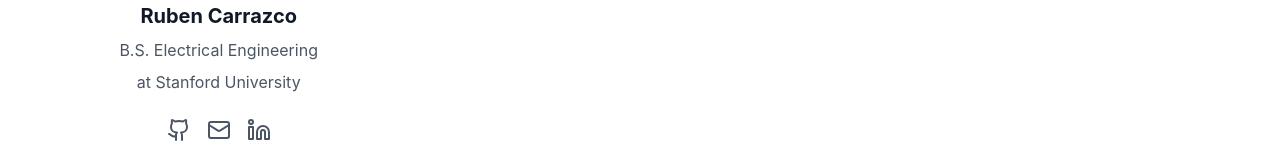
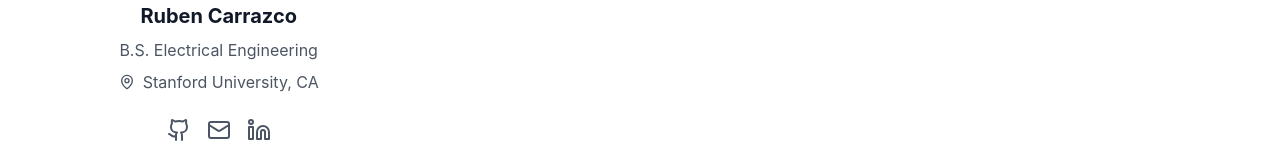
Before and after one commit to rcarrz04/ee-portfolio, a React (Vite) app: page /about in a window 1280 px wide. Shown: the part 326-486 px from the top of the page. Built offline with nearby package versions, Linux system fonts and the light colour scheme.

Commit message:
Fix profile location
Update the profile to include a location icon and change the university text.

```diff
--- a/src/components/Profile.tsx
+++ b/src/components/Profile.tsx
@@ -1,5 +1,5 @@
 
-import { Github, Mail, Linkedin } from "lucide-react";
+import { Github, Mail, Linkedin, MapPin } from "lucide-react";
 
 const Profile = () => {
   return (
@@ -14,7 +14,10 @@ const Profile = () => {
       <div className="flex flex-col items-center space-y-2">
         <h2 className="text-xl font-bold text-gray-900">Ruben Carrazco</h2>
         <p className="text-gray-600">B.S. Electrical Engineering</p>
-        <p className="text-gray-600">at Stanford University</p>
+        <div className="flex items-center space-x-1">
+          <MapPin size={16} className="text-gray-600 mr-1" />
+          <p className="text-gray-600">Stanford University, CA</p>
+        </div>
       </div>
       <div className="flex space-x-4">
         <a
```
